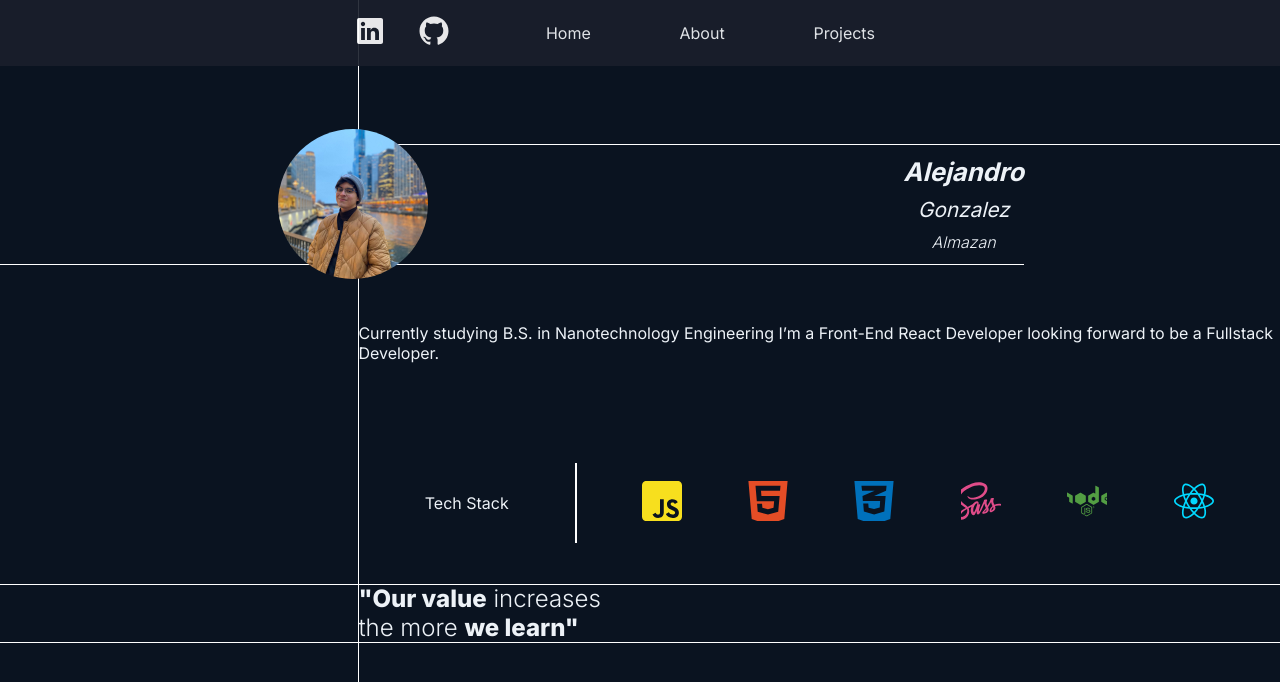
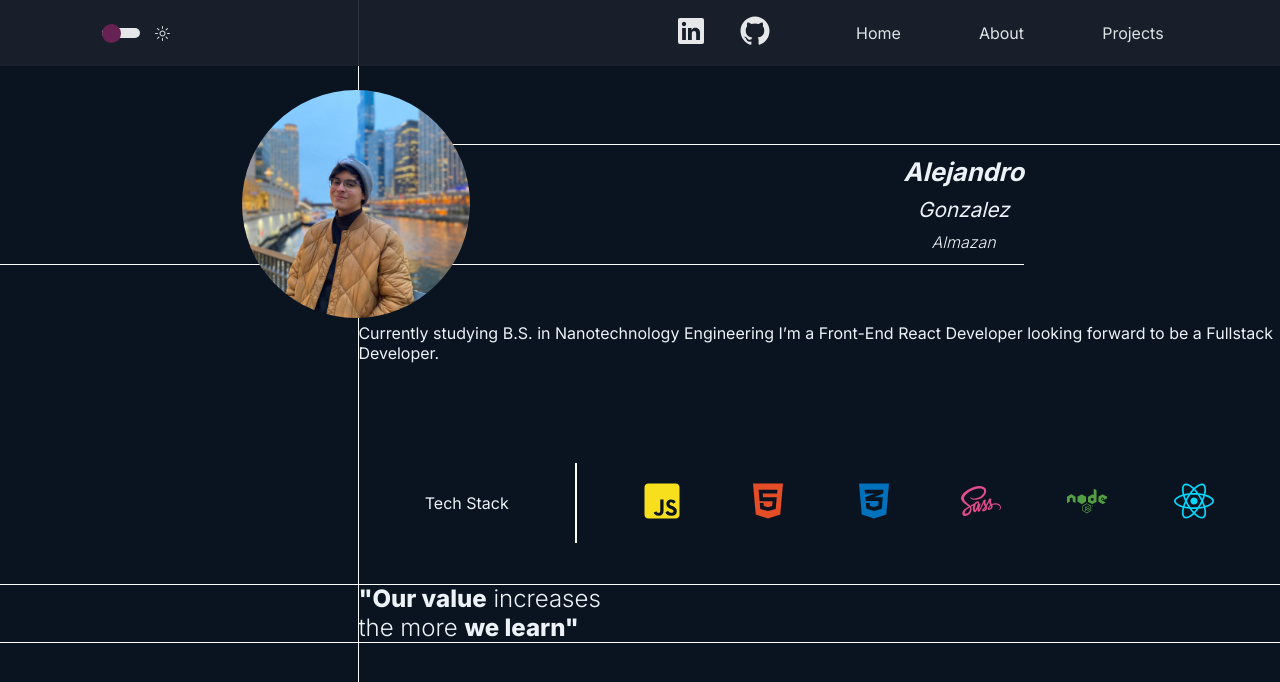
Before and after one commit to alejandrogonzalz/MyPortfolio, a React (Vite) app: page / in a window 1280 px wide. Shown: the top 682 px of the page. Built offline with nearby package versions, Linux system fonts and the light colour scheme.

Commit message:
switch user interface added

```diff
--- a/package.json
+++ b/package.json
@@ -12,6 +12,7 @@
   "dependencies": {
     "@radix-ui/react-hover-card": "1.0.6",
     "@radix-ui/react-icons": "^1.3.0",
+    "@radix-ui/react-switch": "1.0.3",
     "@react-spring/web": "9.7.3",
     "clsx": "^2.0.0",
     "react": "18.2.0",
--- a/src/home/carousel/hovercard.module.scss
+++ b/src/home/carousel/hovercard.module.scss
@@ -4,8 +4,9 @@
   aspect-ratio: 1/1;
   position: absolute;
   height: $hovercard-height;
-  top: calc(($hovercard-height - 100%) / 2 * -1);
-  left: -$hovercard-left;
+  top: 50%;
+  left: -10vh;
+  transform: translateY(-50%);
   border-radius: 50%;
   overflow: hidden;
   z-index: 0;
@@ -146,6 +147,10 @@
   .content_container {
     width: 480px;
   }
+  .hovercard_trigger {
+    height: 150%;
+    left: -11.25vh;
+  }
 }
 
 @media screen and (min-width: $breakpoint-desktop) {
@@ -159,4 +164,8 @@
   .text_container {
     margin-top: 40px;
   }
+  .hovercard_trigger {
+    height: 190%;
+    left: -14.5vh;
+  }
 }
--- a/src/home/landing.module.scss
+++ b/src/home/landing.module.scss
@@ -84,6 +84,7 @@
   img {
     width: 100%;
     height: 100%;
+    object-fit: fill;
   }
 }
 
--- a/src/navbar/Navbar.tsx
+++ b/src/navbar/Navbar.tsx
@@ -2,11 +2,13 @@ import { Outlet } from "react-router-dom";
 import classes from "./navbar.module.scss";
 
 import { NavElements } from "./NavElements";
+import { ThemeSwitch } from "./utilities/switchers";
 
 export const Navbar = () => {
   return (
     <>
       <div className={classes.navbar}>
+        <ThemeSwitch />
         <NavElements />
       </div>
       <main>
--- a/src/navbar/navbar.module.scss
+++ b/src/navbar/navbar.module.scss
@@ -11,6 +11,7 @@
   z-index: 9999999999;
   display: flex;
   align-items: center;
+  padding: 0 8vw;
 }
 
 @mixin elements() {
@@ -19,7 +20,7 @@
   display: flex;
   flex-wrap: wrap;
   width: 100%;
-  justify-content: center;
+  justify-content: right;
   align-items: center;
   gap: 5%;
   li {
@@ -29,7 +30,6 @@
 
 .nav_elements {
   @include elements();
-  margin-right: 5%;
   gap: 5%;
   button {
     all: unset;
--- a/src/navbar/utilities/switcher.module.scss
+++ b/src/navbar/utilities/switcher.module.scss
@@ -0,0 +1,53 @@
+@import "../../sass/global";
+
+.switch_container {
+  display: flex;
+  align-items: center;
+  gap: 10px;
+  user-select: none;
+  &:hover {
+    cursor: pointer;
+  }
+}
+
+.switch_root {
+  all: unset;
+  display: flex;
+  align-items: center;
+  width: 38px;
+  height: 10px;
+  background-color: $white;
+  border-radius: 9999px;
+  position: relative;
+  &:hover {
+    cursor: pointer;
+  }
+  &[data-state="checked"] {
+    background-color: $pink-900;
+  }
+}
+
+.switch_thumb {
+  display: block;
+  aspect-ratio: 1/1;
+  width: 19px;
+  background-color: $pink-900;
+  border-radius: 50%;
+  transition: transform 100ms;
+  transform: translateX(0px);
+  will-change: transform;
+  &[data-state="checked"] {
+    transform: translateX(19px);
+  }
+}
+
+.icon {
+  aspect-ratio: 1/1;
+  width: 25px;
+  display: grid;
+  place-items: center;
+  border-radius: 3px;
+  &:hover {
+    background-color: $pink-900;
+  }
+}
--- a/src/navbar/utilities/switchers.tsx
+++ b/src/navbar/utilities/switchers.tsx
@@ -1,9 +1,29 @@
-// import classes from "./switcher.module.scss";
+import { useEffect, useState } from "react";
+import classes from "./switcher.module.scss";
+import * as SwitchPrimitive from "@radix-ui/react-switch";
+import { MoonIcon, SunIcon } from "@radix-ui/react-icons";
 
-export const ThemeSwitch = () => {
+export const ThemeSwitch = ({ ...props }) => {
+  const [checked, setChecked] = useState("dark");
+  let content;
+
+  const handleChecked = () => {
+    setChecked((prevChecked) => (prevChecked === "dark" ? "light" : "dark"));
+  };
+
+  content = checked === "dark" ? <SunIcon /> : <MoonIcon />;
+
   return (
-    <>
-      <div></div>
-    </>
+    <label htmlFor={props.id} className={classes.switch_container}>
+      <SwitchPrimitive.Root
+        className={classes.switch_root}
+        id={props.id}
+        onCheckedChange={handleChecked}
+        checked={checked === "light"} // Make sure to pass the checked prop to your switch library
+      >
+        <SwitchPrimitive.Thumb className={classes.switch_thumb} />
+      </SwitchPrimitive.Root>
+      <div className={classes.icon}>{content}</div>
+    </label>
   );
 };
```
Also changed, not shown: 1 other file (tests, documents, lock files or other folders).
